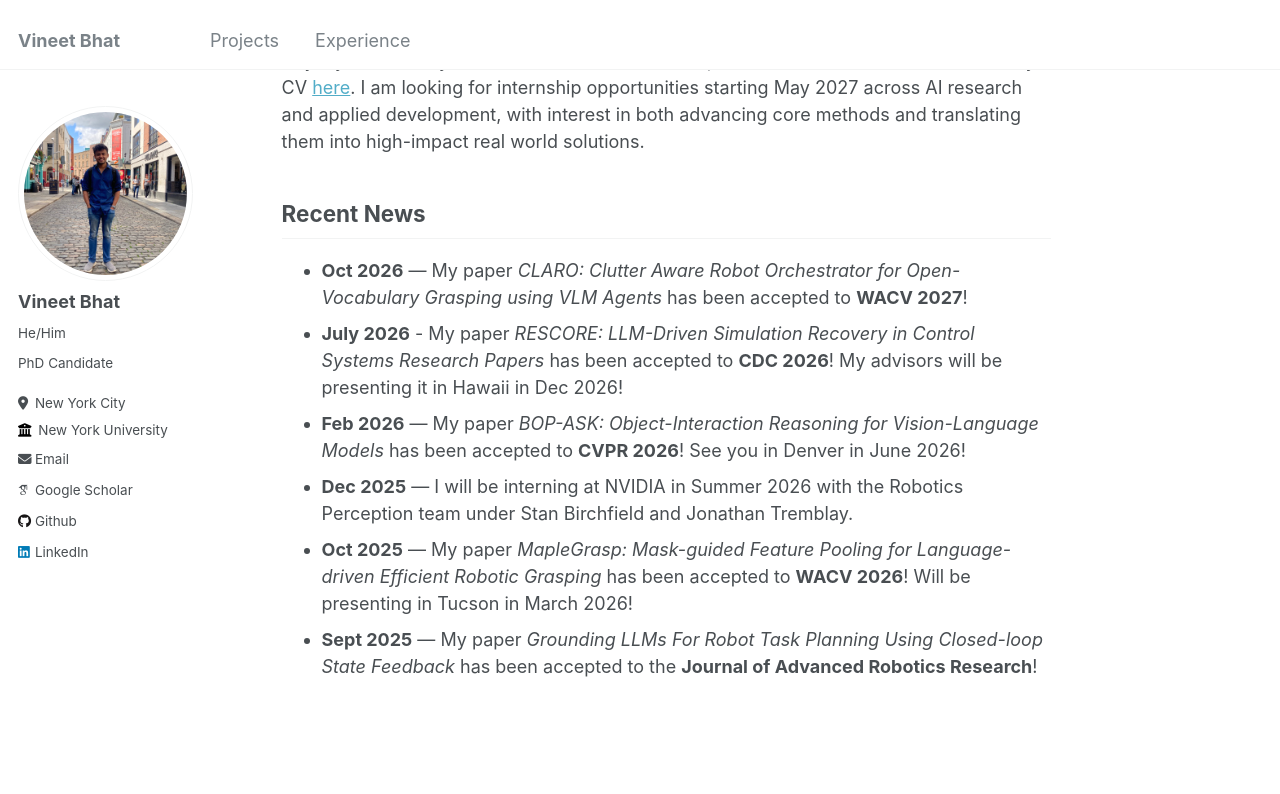
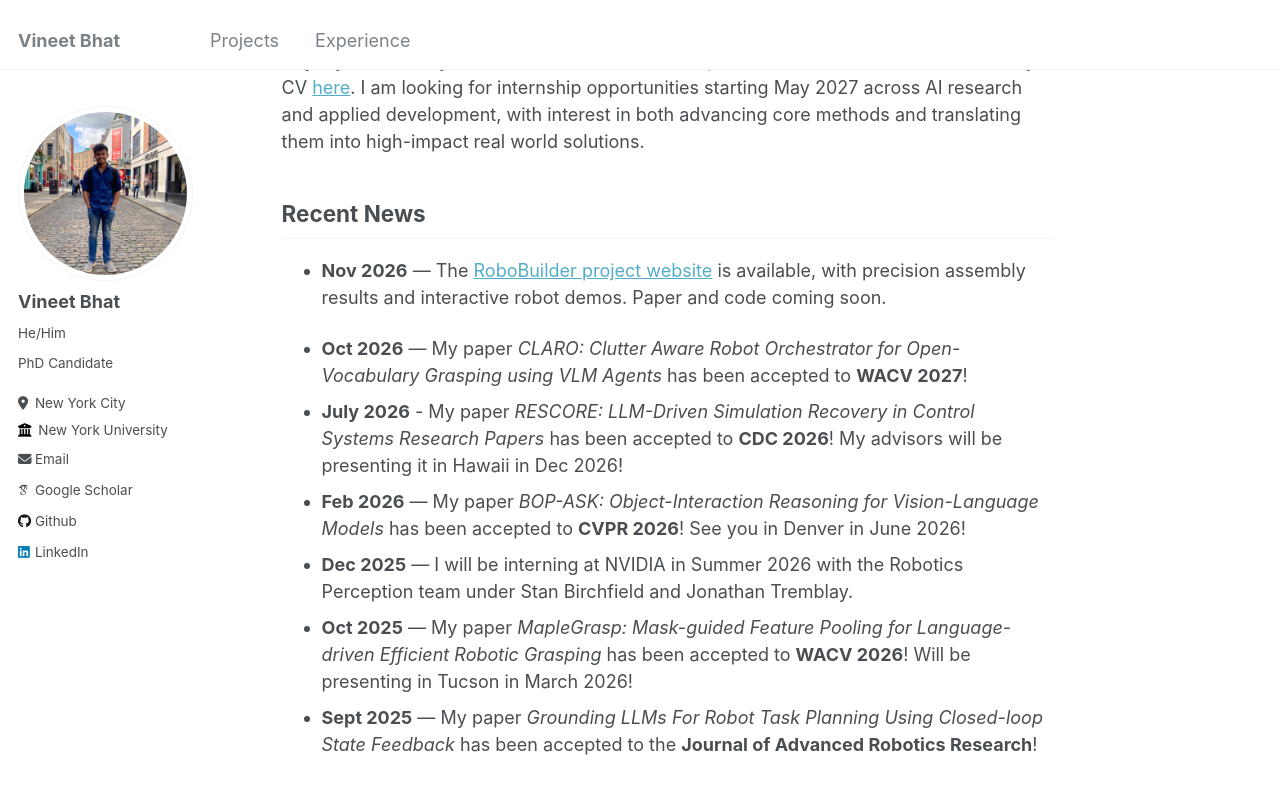
Before and after one commit to vineet2104/vineet2104.github.io, a Jekyll site: the page built from _pages/about.md, in a window 1280 px wide and 900 px high, scrolled down 445 px. Shown: the top 794 px of the window. Built offline with Jekyll 4.4.1, drawn with Linux system fonts in a browser that asks for light colours; some web fonts are replaced.

Commit message:
Link RoboBuilder project website from homepage and projects

```diff
--- a/_pages/about.md
+++ b/_pages/about.md
@@ -15,6 +15,8 @@ At my core, I'm a problem solver who likes to solve the toughest of problems. My
 
 ## Recent News
 
+- **Nov 2026** — The [RoboBuilder project website](https://vineet2104.github.io/RoboBuilder/) is available, with precision assembly results and interactive robot demos. Paper and code coming soon.
+
 - **Oct 2026** — My paper *CLARO: Clutter Aware Robot Orchestrator for Open-Vocabulary Grasping using VLM Agents* has been accepted to **WACV 2027**!
 - **July 2026** - My paper *RESCORE: LLM-Driven Simulation Recovery in Control Systems Research Papers* has been accepted to **CDC 2026**! My advisors will be presenting it in Hawaii in Dec 2026!
 - **Feb 2026** — My paper *BOP-ASK: Object-Interaction Reasoning for Vision-Language Models* has been accepted to **CVPR 2026**! See you in Denver in June 2026!
```
Also changed, not shown: _projects/portfolio-00-robobuilder.md (added, +9 -0 lines), images/robobuilder-teaser.webp (added).
